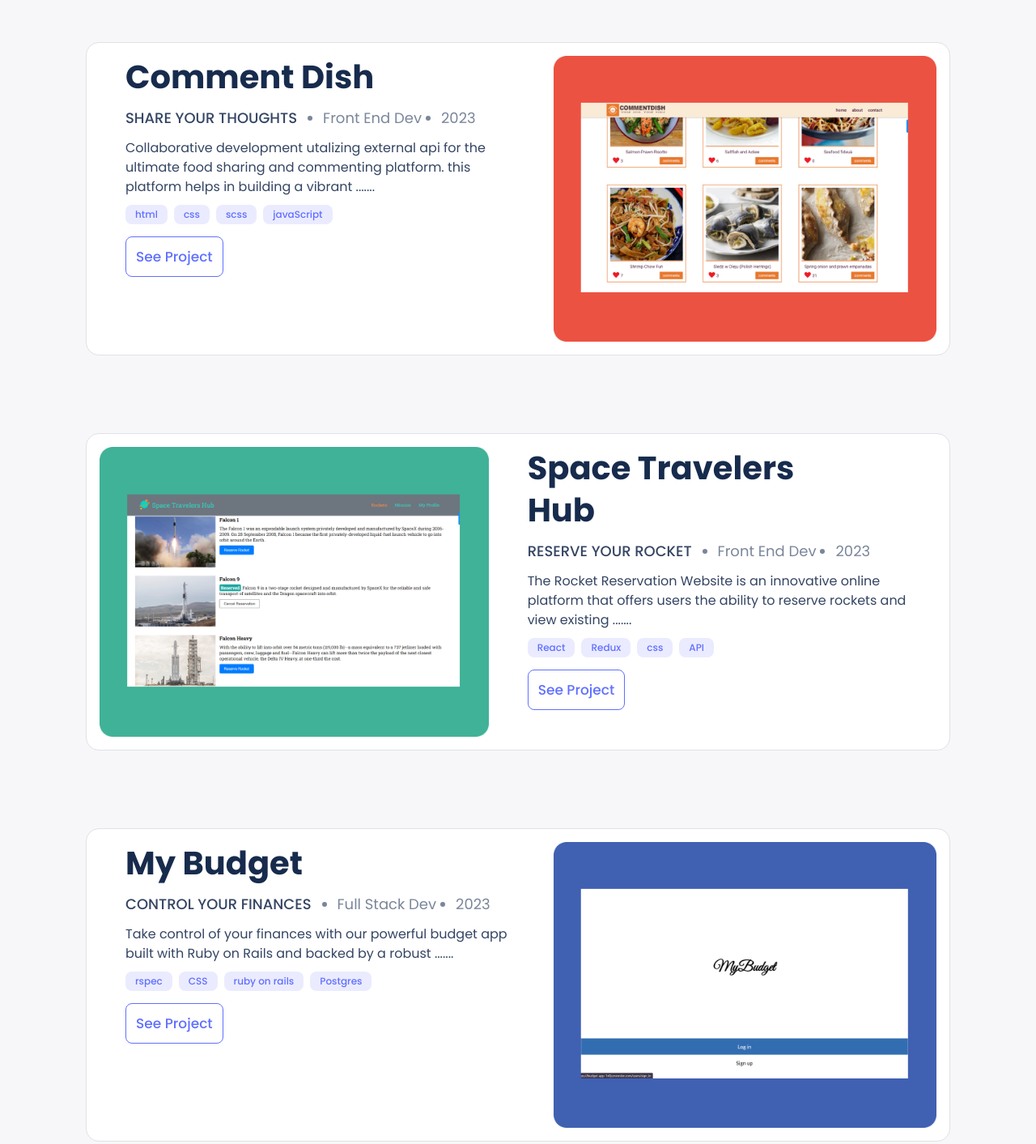
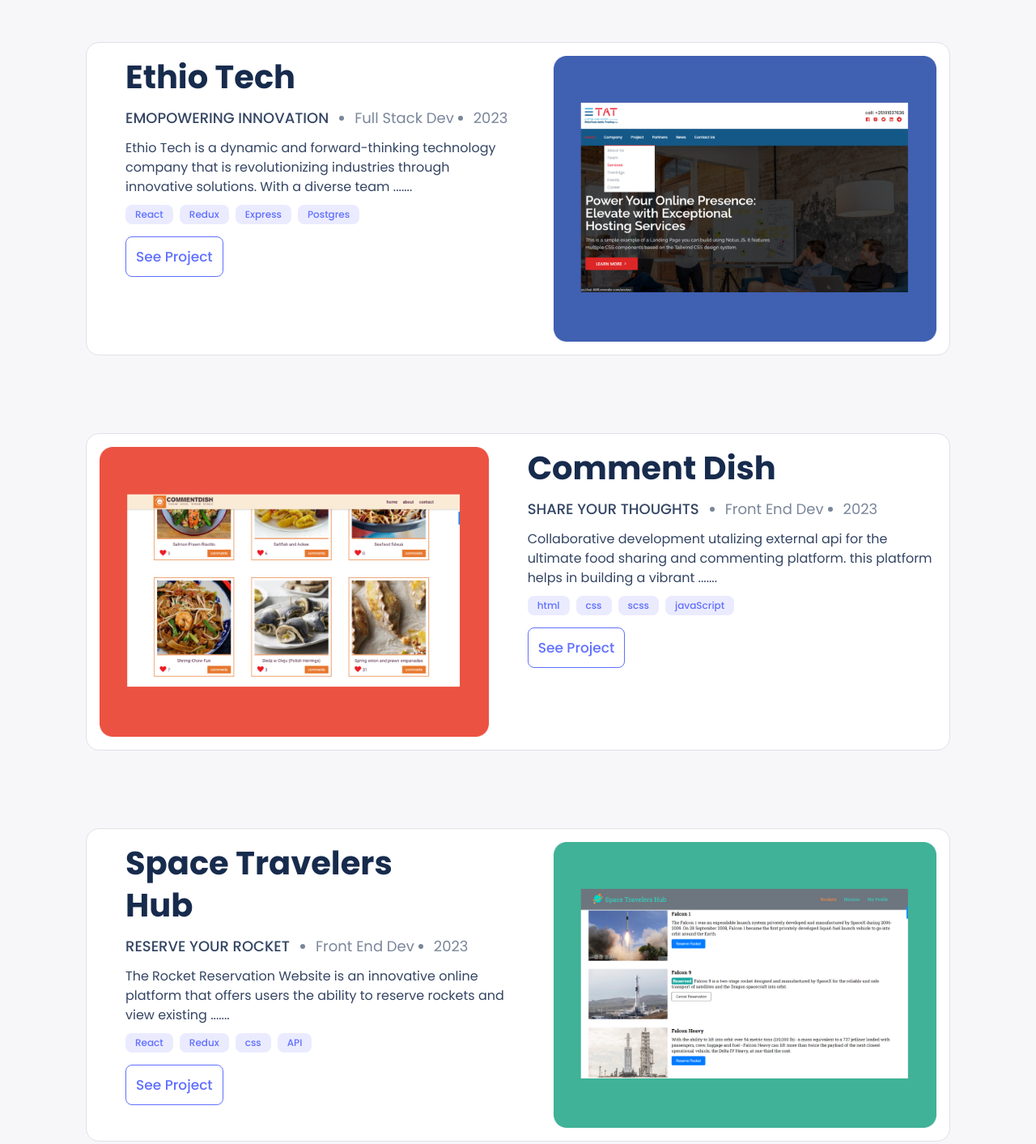
Before and after one commit to isume295/My_Portfolio, a website: page index.html in a window 1280 px wide. Shown: the part 1400-2813 px from the top of the page at 81% size. Drawn offline with Linux system fonts and the light colour scheme; a web font is replaced by a local one.

Commit message:
Update file

```diff
--- a/index.html
+++ b/index.html
@@ -105,7 +105,7 @@
 
 
             <div class="btnWrapper">
-              <a href="https://isume295.github.io/My_Portfolio/image/Sumeya_Resume1.pdf" target="_blank">
+              <a href="https://isume295.github.io/My_Portfolio/image/Sumeya_Ibrahim_Resume_U.pdf" target="_blank">
                 <button class="btn-project">Get my resume</button>
               </a>
             </div>
--- a/script.js
+++ b/script.js
@@ -41,6 +41,16 @@ const projects = [
     sourceCode: 'https://github.com/Salimer/Final-Capstone-Front-End',
   },
   {
+    name: 'Ethio Tech',
+    subHeading: 'EMOPOWERING INNOVATION',
+    image: 'image/b-2.png',
+    description: 'Ethio Tech is a dynamic and forward-thinking technology company that is revolutionizing industries through innovative solutions. With a diverse team of talented professionals, we combine cutting-edge technologies, strategic thinking, and creative expertise to deliver transformative results.',
+    technologies: ['React', 'Redux', 'Express', 'Postgres'],
+    detail: ['Full Stack Dev', '2023'],
+    demo: 'https://eat-k84f.onrender.com/',
+    sourceCode: 'https://github.com/isume295/ethio-tech-addis',
+  },
+  {
     name: 'Comment Dish',
     subHeading: 'SHARE YOUR THOUGHTS',
     image: 'image/c1.png',
@@ -59,16 +69,6 @@ const projects = [
     detail: ['Front End Dev', '2023'],
     demo: 'https://space-traverler-hub-1.vercel.app/',
     sourceCode: 'https://github.com/Nasirkhan294/space-traverler-hub',
-  },
-  {
-    name: 'My Budget',
-    subHeading: 'CONTROL YOUR FINANCES',
-    image: 'image/b-1.png',
-    description: 'Take control of your finances with our powerful budget app built with Ruby on Rails and backed by a robust PostgreSQL database. Seamlessly track your income, expenses, and savings goals with a user-friendly interface. Leverage the scalability and reliability of Ruby on Rails to ensure smooth performance and secure data storage. With our app, you can confidently manage your finances, analyze spending patterns, and make informed financial decisions.',
-    technologies: ['rspec', 'CSS', 'ruby on rails', 'Postgres'],
-    detail: ['Full Stack Dev', '2023'],
-    demo: 'https://budget-app-1n0j.onrender.com/',
-    sourceCode: 'https://github.com/isume295/Budget-app',
   },
 ];
 
```
Also changed, not shown: image/b-1.png (deleted), image/b-2.png (added), 2 other files.
